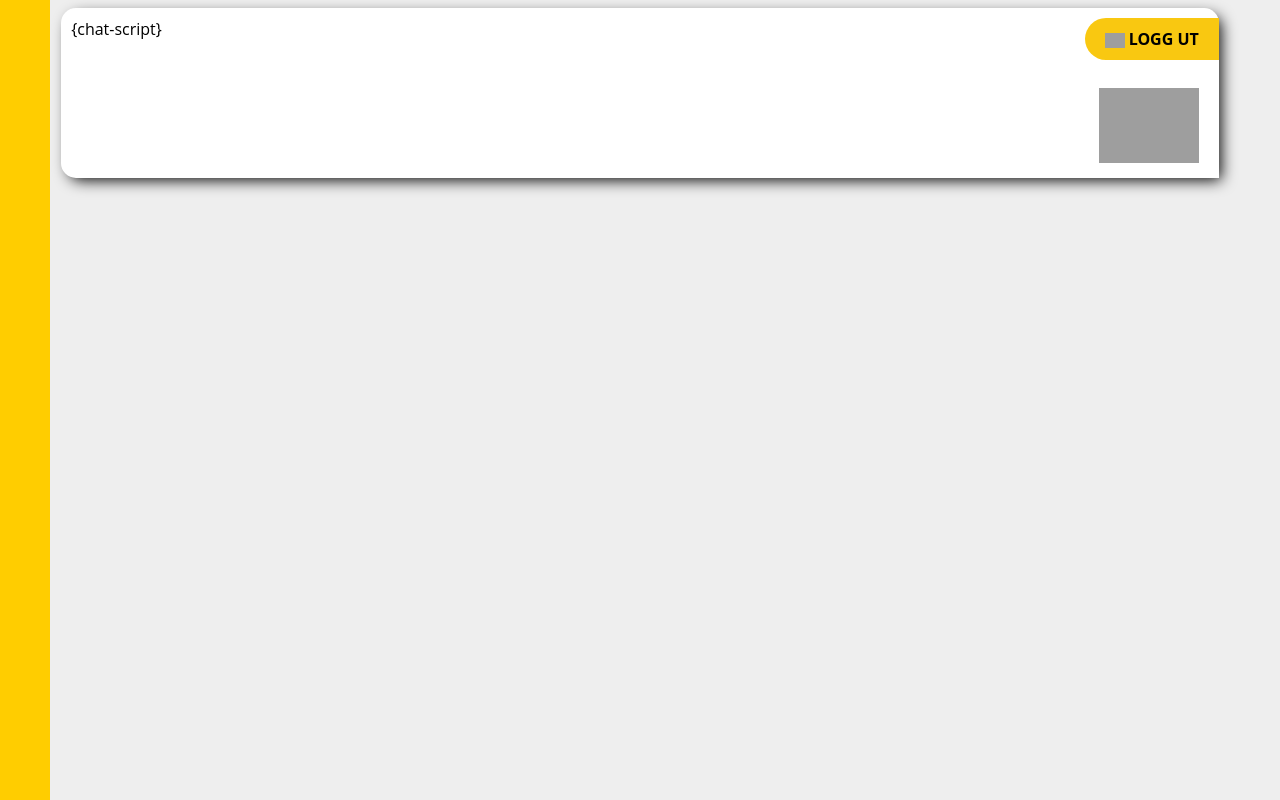
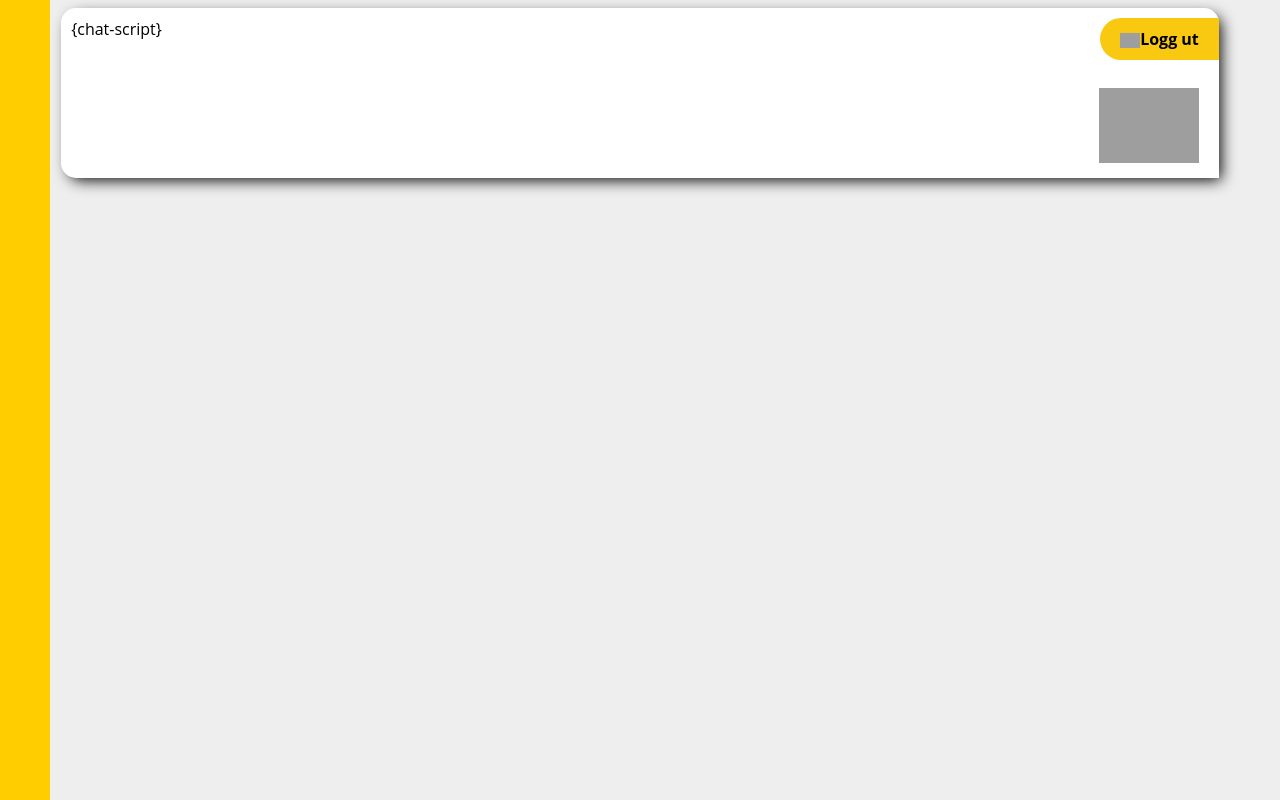
Before and after one commit to Bavy89/ICE-Chat-design-KS-Nydalen, a plain HTML site: page index.html in a window 1280 px wide. Drawn offline with Linux system fonts and the light colour scheme; grey boxes are pictures that could not be loaded.

Commit message:
Update index.html

```diff
--- a/index.html
+++ b/index.html
@@ -17,7 +17,7 @@
     </div>
     <div class="chat-side">
       <div class="button-holder">
-        <a href="#"><img style="vertical-align:middle" src="https://cdn4.iconfinder.com/data/icons/multimedia-75/512/multimedia-40-128.png" width="20"> LOGG UT</a>
+        <a href="#"><img style="vertical-align:middle" src="https://cdn4.iconfinder.com/data/icons/multimedia-75/512/multimedia-40-128.png" width="20">Logg ut</a>
       </div>
       <div class="logo-holder">
         <img src="https://www.ice.no/Content/Images/ice-logo.svg" >
```
